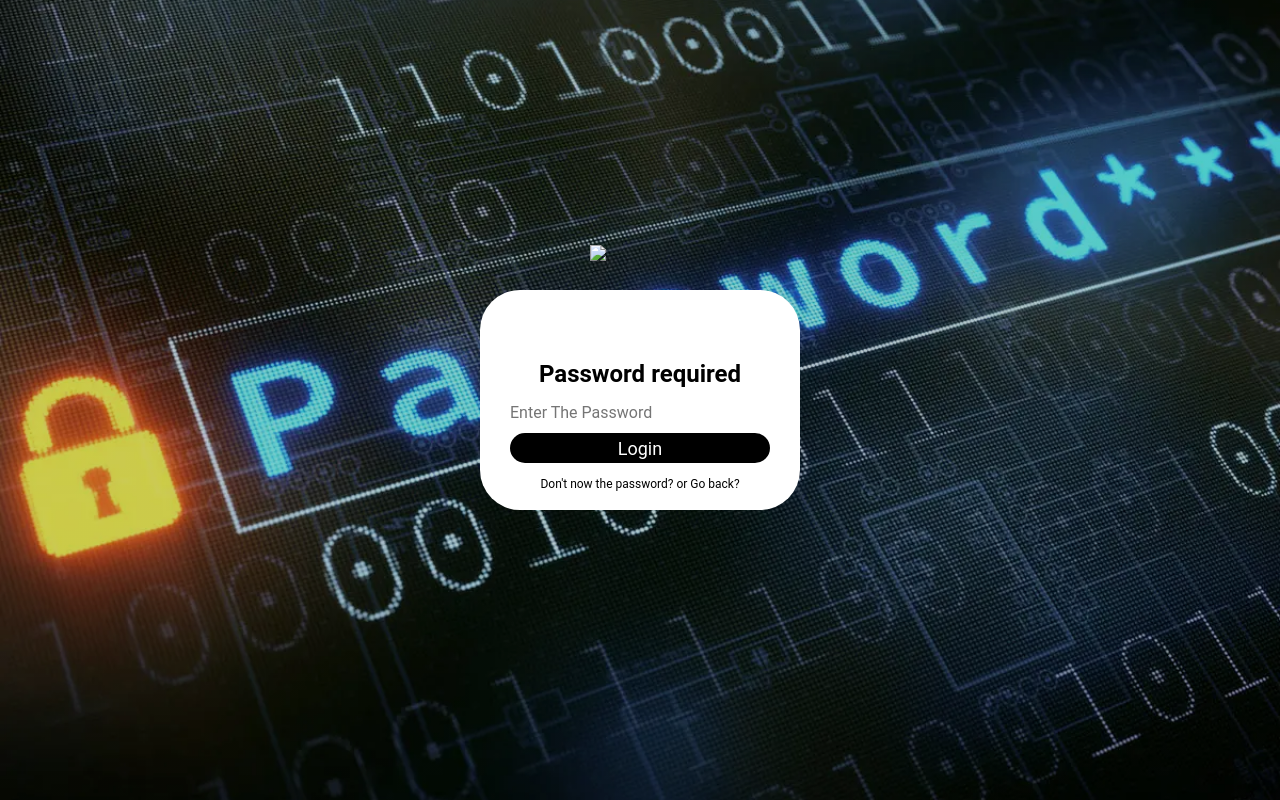
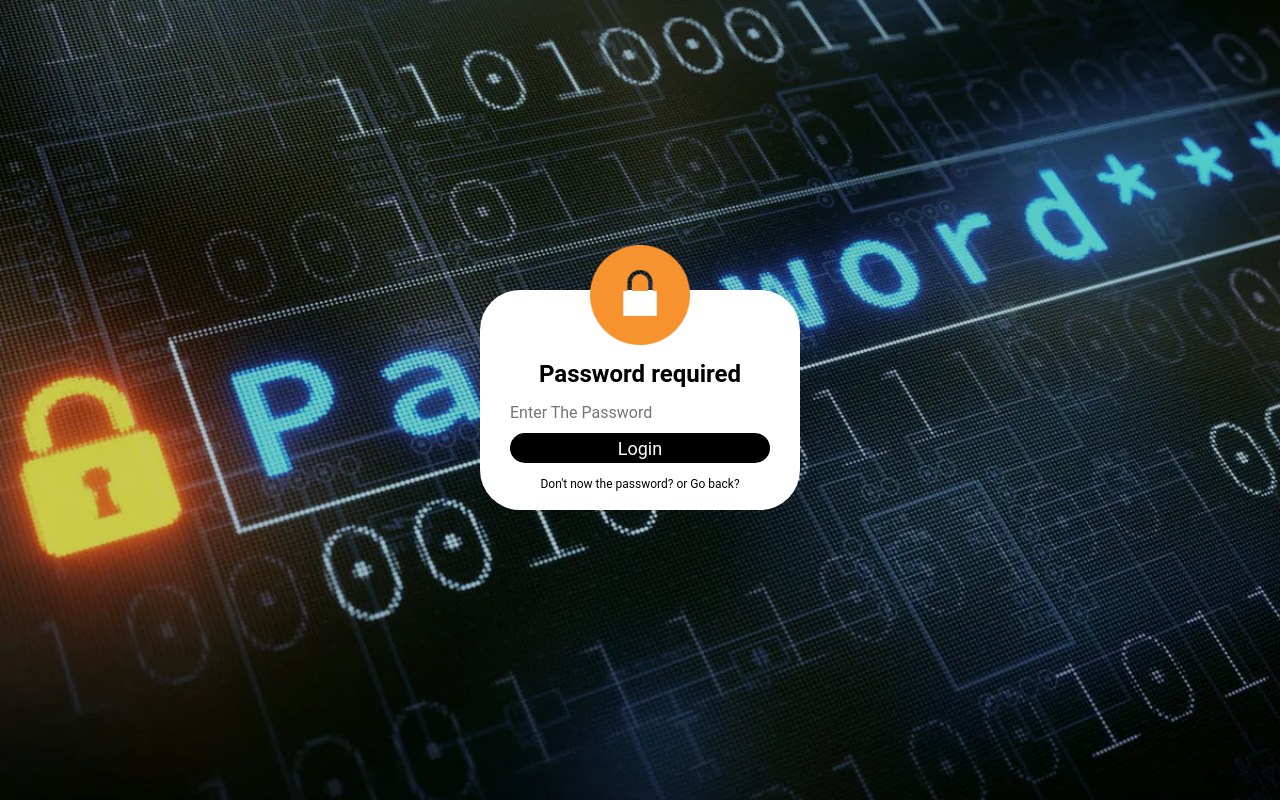
Before and after one commit to Bassemanden123/Portfolie, a plain HTML site: page Password.html in a window 1280 px wide. Drawn offline with Linux system fonts and the light colour scheme.

Commit message:
Update Password.html

```diff
--- a/Password.html
+++ b/Password.html
@@ -8,7 +8,7 @@
 <body>
     <div class="container4">
       <div class="loginbox">
-        <img src="Billeder/lockicon.png" class="lockicon">
+        <img src="lockicon.png" class="lockicon">
           <center>
             <form class="passform" action="IT-sikkerhed.html" onsubmit="return  passcheck( )">
              <h2>Password required</h2>
```
